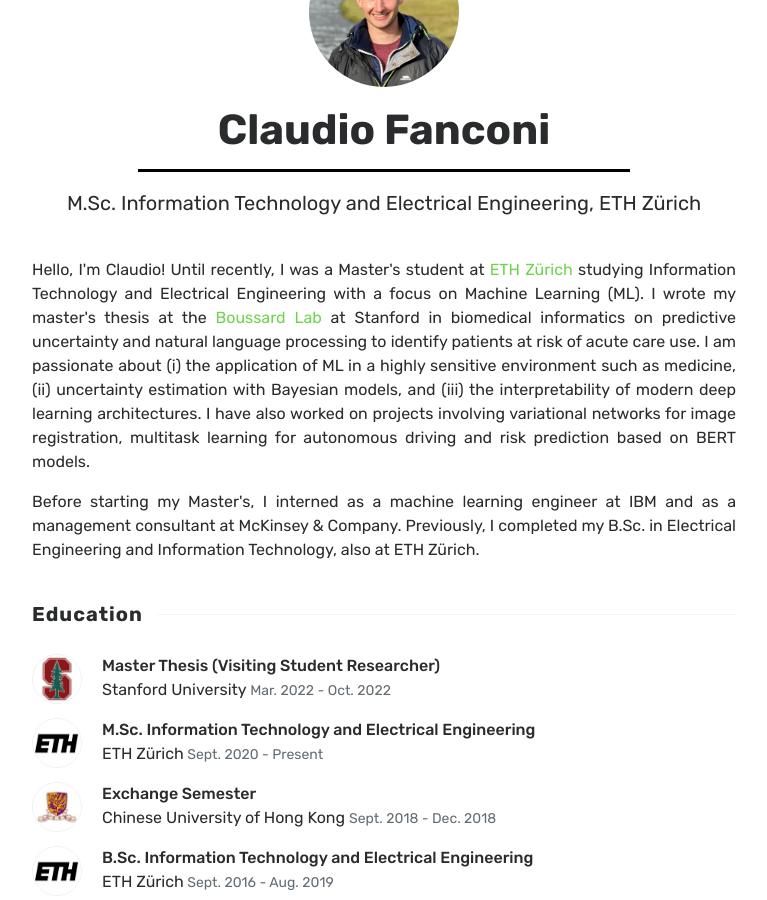
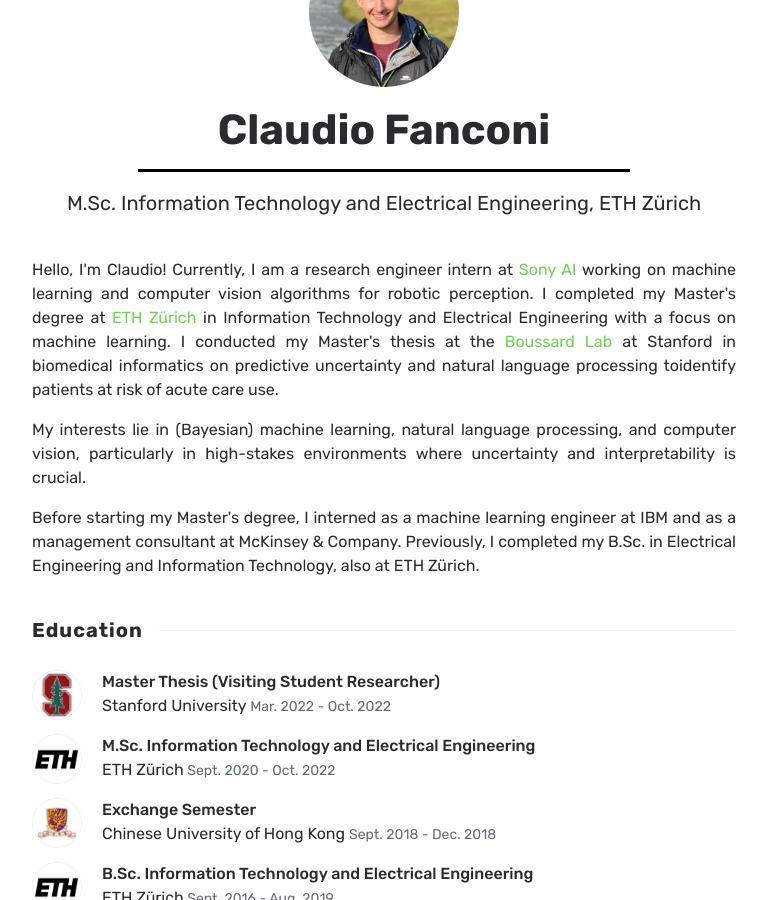
Before and after one commit to fanconic/fanconic.github.io, a Jekyll site: the page built from index.html, in a window 1280 px wide and 900 px high, scrolled down 210 px. Shown: the whole window, without its empty margins (256-1023 px from the left). Built offline with Jekyll 4.4.1, drawn with Linux system fonts in a browser that asks for light colours.

Commit message:
Update short bio

```diff
--- a/index.html
+++ b/index.html
@@ -15,18 +15,19 @@ title: Home
 
         <br />
         <p class="bio">
-            Hello, I'm Claudio! Until recently, I was a Master's student at <a href="https://ethz.ch/de.html">ETH
-                Zürich</a> studying Information Technology
-            and Electrical Engineering with a focus on Machine Learning (ML). I wrote my master's thesis at the <a
+            Hello, I'm Claudio! Currently, I am a research engineer intern at <a
+                href="https://ai.sony/">Sony AI</a> working on machine learning and computer vision algorithms for robotic perception.
+            I completed my Master's degree at <a href="https://ethz.ch/de.html">ETH
+                Zürich</a> in Information Technology
+            and Electrical Engineering with a focus on machine learning. I conducted my Master's thesis at the <a
                 href="https://med.stanford.edu/boussard-lab.html">Boussard Lab</a> at Stanford in biomedical informatics
-            on predictive uncertainty and natural language processing to
-            identify patients at risk of acute care use. I am passionate about (i) the application of ML in a highly
-            sensitive environment such as medicine, (ii) uncertainty estimation with Bayesian models, and (iii) the
-            interpretability of modern deep learning architectures. I have also worked on projects involving
-            variational networks for image registration, multitask learning for autonomous driving and risk prediction
-            based on BERT models.
+            on predictive uncertainty and natural language processing toidentify patients at risk of acute care use.
 
-        <p class="bio">Before starting my Master's, I interned as a machine learning engineer at IBM and as a management
+        <p class="bio">
+            My interests lie in (Bayesian) machine learning, natural language processing, and computer vision,
+            particularly in high-stakes environments where uncertainty and interpretability is crucial.</p>
+
+        <p class="bio">Before starting my Master's degree, I interned as a machine learning engineer at IBM and as a management
             consultant at McKinsey & Company. Previously, I completed my B.Sc. in Electrical Engineering and Information
             Technology, also at ETH Zürich.</p>
 
@@ -44,7 +45,7 @@ title: Home
             <img class="rounded-circle img-responsive pull-left" src="{{ site.baseurl }}/assets/images/about/e2.png"
                 alt="ETH Zürich">
             <p><span style="font-weight: 500;">M.Sc. Information Technology and Electrical Engineering</span><br />ETH
-                Zürich<span class="text-muted" style="font-size: 14px;"> Sept. 2020 - Present</span></p>
+                Zürich<span class="text-muted" style="font-size: 14px;"> Sept. 2020 - Oct. 2022</span></p>
             <img class="rounded-circle img-responsive pull-left" src="{{ site.baseurl }}/assets/images/about/chuk.jpeg"
                 alt="Chinese University of Hong Kong">
             <p><span style="font-weight: 500;">Exchange Semester</span><br />Chinese University of Hong Kong
```
